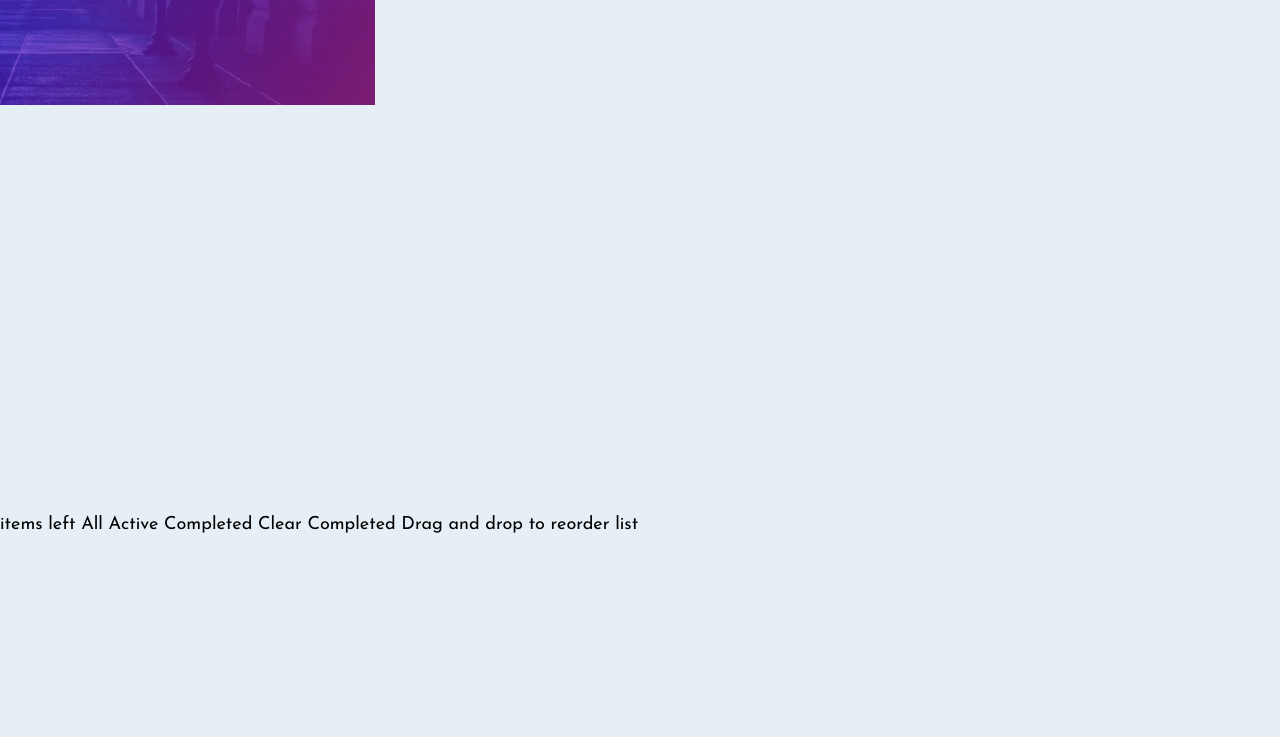
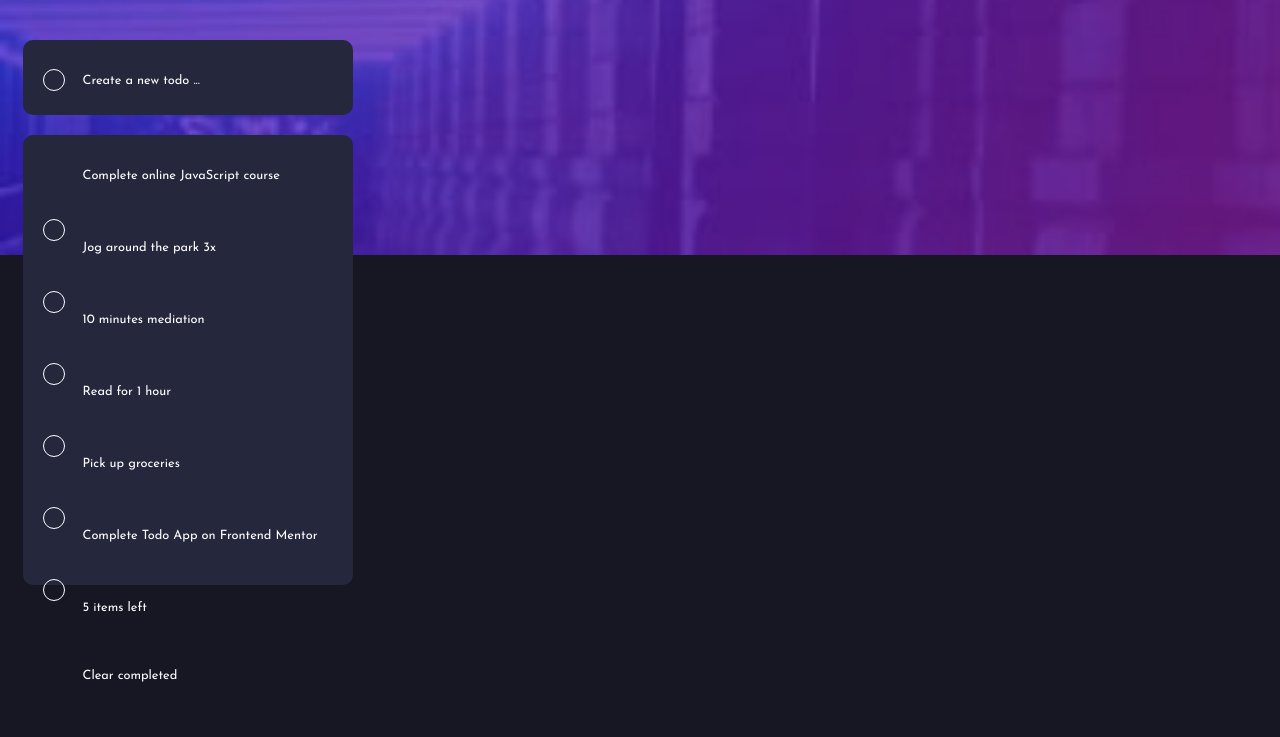
Before and after one commit to FCBasel1893/dev21_exercises, a plain HTML site: page todo-app-main/index.html in a window 1280 px wide. Shown: the part 95-832 px from the top of the page. Before the commit the page ends 800 px from the top, so only its background shows below. Drawn offline with Linux system fonts and the light colour scheme.

Commit message:
add index/styles

```diff
--- a/todo-app-main/index.html
+++ b/todo-app-main/index.html
@@ -16,28 +16,50 @@
 </head>
 <body>
 
-  <header>
+  <main>
       <div class="todo"><h1>T O D O </h1>
-        <img src="./images/icon-sun.svg" alt="Bild Sonne">
+          <img src="./images/icon-sun.svg" alt="Bild Sonne">
       </div>
-  </header>
 
-  <main>
+      <div class="first-box">
+          <p>Create a new todo ...</p>
+          <div class="bullet-point"></div>
+      </div>
 
+      <div class="big-box">
+        <p>Complete online JavaScript course</p>
+          <div class="bullet-point2"></div>
 
-  </main>
+          <p>Jog around the park 3x</p>
+          <div class="bullet-point2"></div>
+
+          <p>10 minutes mediation</p>
+          <div class="bullet-point2"></div>
+
+          <p>Read for 1 hour</p>
+          <div class="bullet-point2"></div>
+
+          <p>Pick up groceries</p>
+          <div class="bullet-point2"></div>
+
+          <p>Complete Todo App on Frontend Mentor</p>
+          <div class="bullet-point2"></div>
+
+        <div>
+          <p>5 items left</p>
+          <p>Clear completed</p>
+
+        </div>
+      </div>
+
+  </div>
 
 
 
-  <!-- Add dynamic number --> items left
 
-  All
-  Active
-  Completed
 
-  Clear Completed
+    </main>
 
-  Drag and drop to reorder list
 
 
 </body>
--- a/todo-app-main/styles.css
+++ b/todo-app-main/styles.css
@@ -21,15 +21,17 @@ html {
 body {
     font-size: 18px;
     font-family: 'Josefin Sans', sans-serif;
-    background-color: hsl(204, 43%, 93%);
+
+    background-color: hsl(235, 21%, 11%);
 
 }
 
-header {
+main {
     width: 100%;
-    height: 300px;
+    height: 350px;
     background-image: url(./images/bg-mobile-dark.jpg);
     background-repeat: no-repeat;
+    background-size: 120%;
 }
 
 .todo h1 {
@@ -38,21 +40,76 @@ header {
     padding-left: 25px;
     font-weight: 400;
     font-size: 1.8rem;
-
 }
 
 .todo img {
     display: block;
     padding-left: 325px;
-    margin-top: -30px;
+    margin-top: -33px;
+}
+
+.first-box {
+    width: 330px;
+    height: 75px;
+    background-color: hsl(235, 24%, 19%);
+    margin-left: 22.5px;
+    margin-top: 63px;
+    padding: 34px 0px 0px 60px;
+    border-radius: 10px;
+    color: white;
+    font-size: 0.8rem;
+    font-weight: 400;
+}
+
+.bullet-point {
+    display: block;
+    width: 22px;
+    height: 22px;
+    border-radius: 50%;
+    border: 1.5px solid white;
+    margin: -18px 0px 0px -40px;
 
 }
 
-main {
-    display: grid;
-    grid-template-columns: 420px;
-    grid-template-rows: repeat(7, 40px) 30px;
+.big-box {
+    width: 330px;
+    height: 450px;
+    background-color: hsl(235, 24%, 19%);
+    margin-left: 22.5px;
+    margin-top: 20px;
+    padding: 34px 0px 0px 60px;
+    border-radius: 10px;
+    color: white;
+    font-size: 0.8rem;
+    font-weight: 400;
 }
+
+.big-box p {
+    padding-bottom: 55px;
+}
+
+.bullet-point2 {
+    width: 22px;
+    height: 22px;
+    border-radius: 50%;
+    border: 1.5px solid white;
+    margin: -18px 0px 0px -40px;
+
+}
+
+
+
+
+
+
+
+
+/* Farbe Boxen*/
+/* hsl(235, 24%, 19%) box farbe */
+
+/*
+Farbe Hintergrund
+hsl(235, 21%, 11%) */
 
 
 
```
